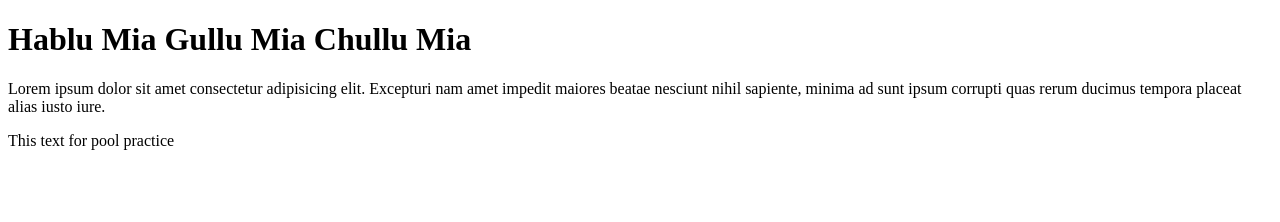
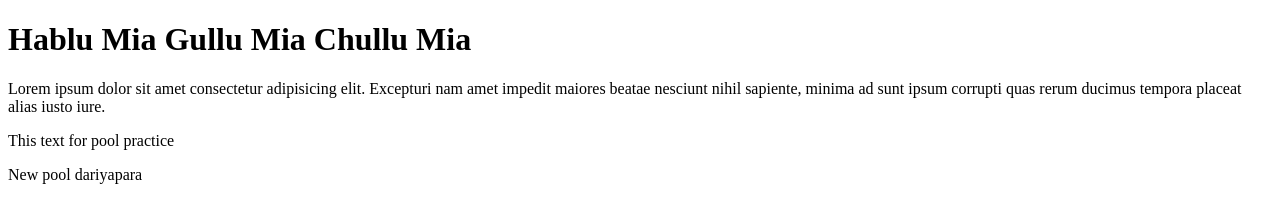
Before and after one commit to marzanchy/first-projects, a plain HTML site: page index.html in a window 1280 px wide. Drawn offline with Linux system fonts and the light colour scheme.

Commit message:
Update index.html

```diff
--- a/index.html
+++ b/index.html
@@ -9,5 +9,6 @@
     <h1>Hablu Mia Gullu Mia Chullu Mia</h1>
     <p>Lorem ipsum dolor sit amet consectetur adipisicing elit. Excepturi nam amet impedit maiores beatae nesciunt nihil sapiente, minima ad sunt ipsum corrupti quas rerum ducimus tempora placeat alias iusto iure.</p>
     <p> This text for pool practice</p>
+    <p>New pool dariyapara</p>
 </body>
 </html>
```
